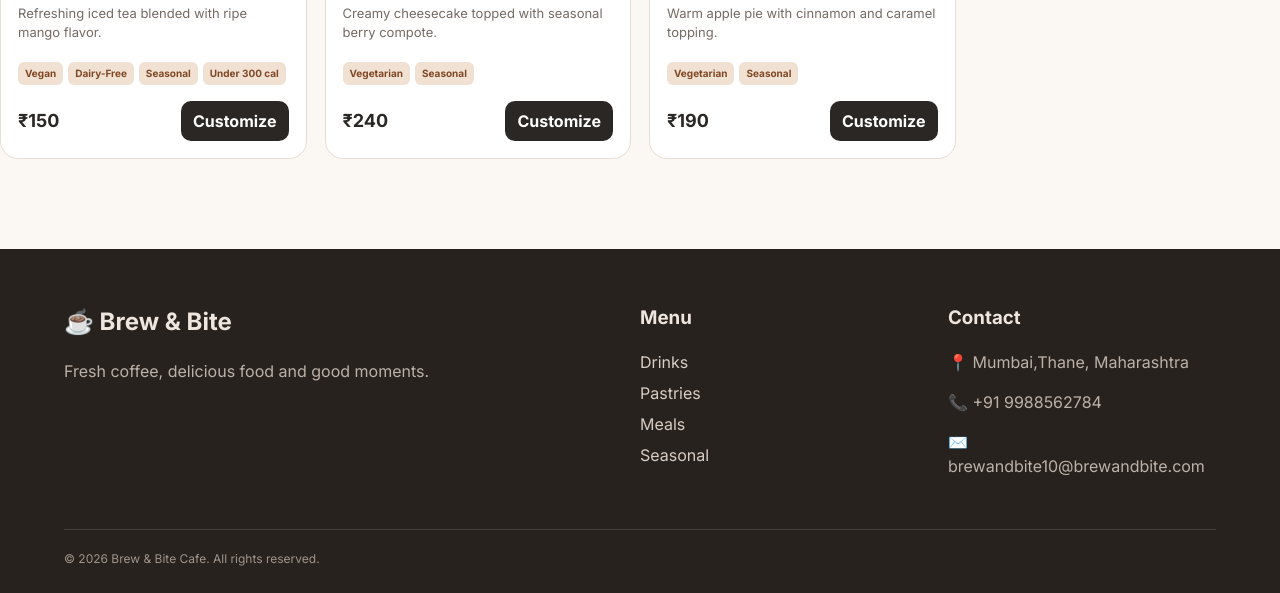
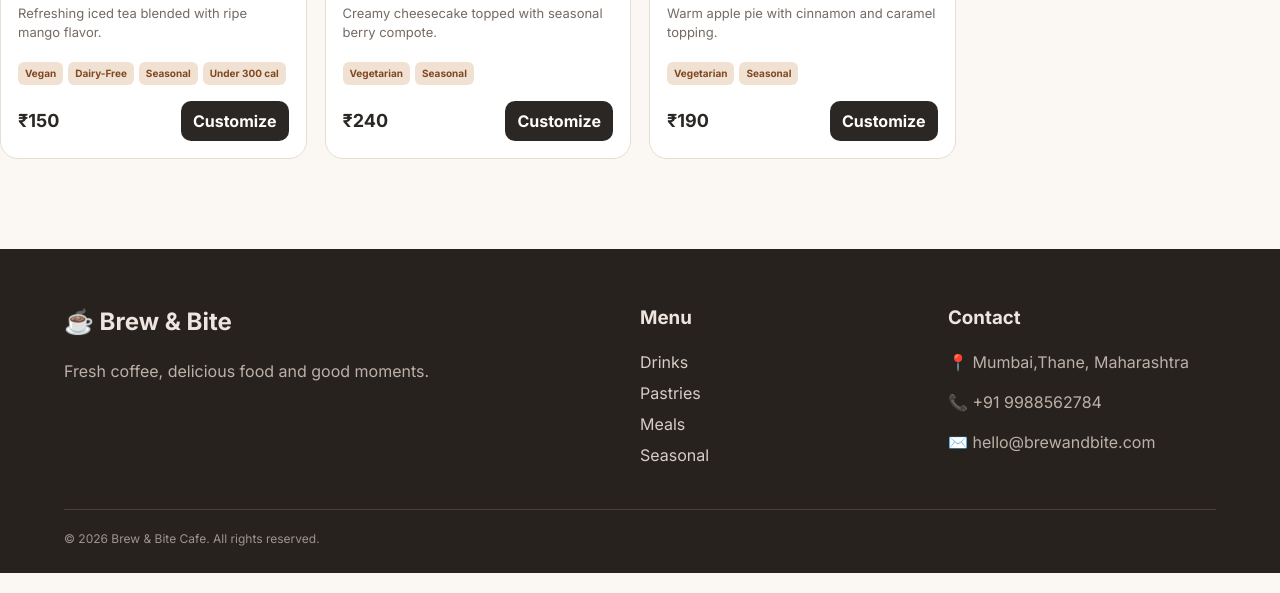
Before and after one commit to PUSHPENDRAYADAV1010/Brew-Bite-Cafe, a plain HTML site: page index.html in a window 1280 px wide. Shown: the part 4387-4980 px from the top of the page. Drawn offline with Linux system fonts and the light colour scheme.

Commit message:
Update contact email address in index.html

```diff
--- a/index.html
+++ b/index.html
@@ -183,7 +183,7 @@
           <h3>Contact</h3>
           <p>📍 Mumbai,Thane, Maharashtra</p>
           <p>📞 +91 9988562784</p>
-          <p>✉️ brewandbite10@brewandbite.com</p>
+          <p>✉️ hello@brewandbite.com</p>
         </div>
       </div>
       <div class="footer-bottom">
```
